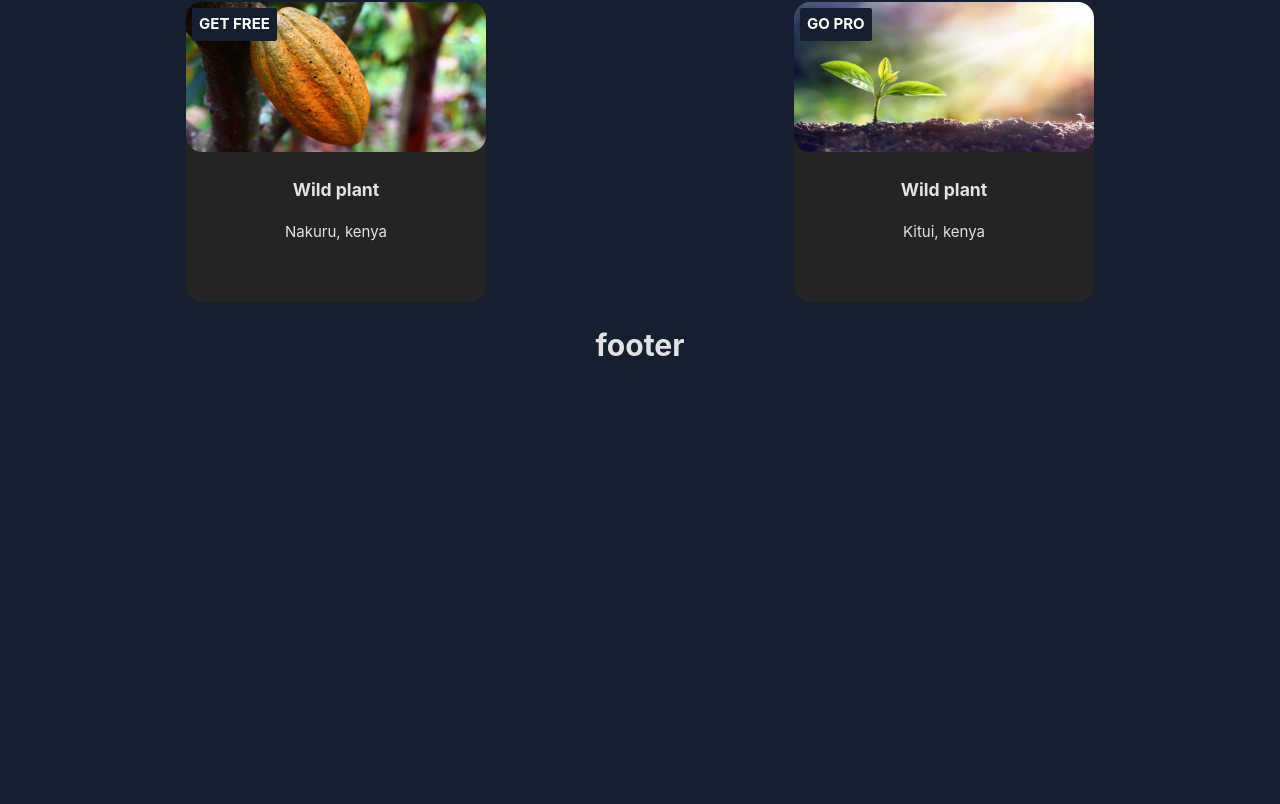
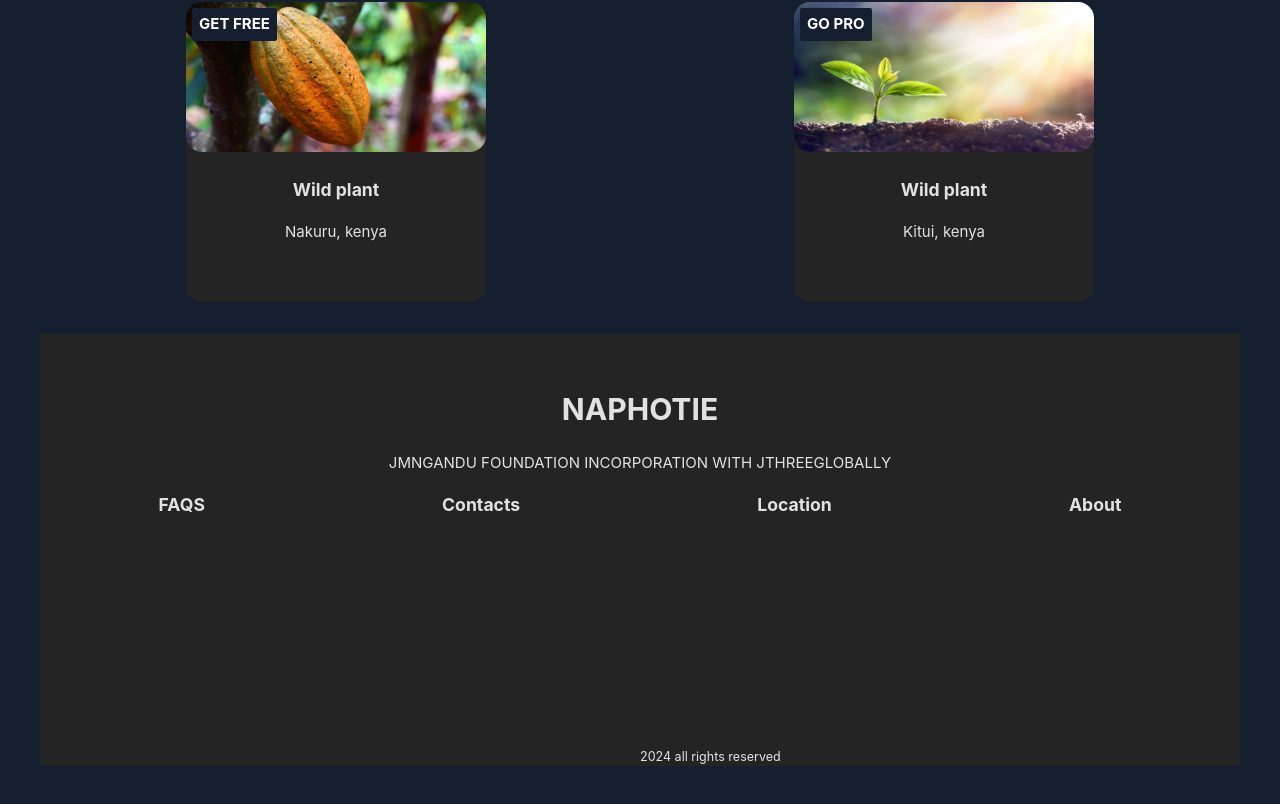
Before and after one commit to jmngandu/NAPHOTIE, a React (Vite) app in the folder naphotie/: page / in a window 1280 px wide. Shown: the part 2019-2823 px from the top of the page. Before the commit the page ends 2447 px from the top, so only its background shows below. Built offline with nearby package versions, Linux system fonts and the light colour scheme.

Commit message:
added home page

```diff
--- a/naphotie/index.html
+++ b/naphotie/index.html
@@ -2,7 +2,11 @@
 <html lang="en">
   <head>
     <meta charset="UTF-8" />
-    <link rel="icon" type="image/svg+xml" href="/vite.svg" />
+    <link
+      rel="icon"
+      type="image/svg+xml"
+      href="./src/assets/Plants/banana.jpg"
+    />
     <meta name="viewport" content="width=device-width, initial-scale=1.0" />
     <title>NAPHOTIE</title>
   </head>
--- a/naphotie/src/App.css
+++ b/naphotie/src/App.css
@@ -56,3 +56,23 @@
   font-weight: bold;
   color: #fff;
 }
+/*FOOTER*/
+.footer-sect {
+  margin-top: 2rem;
+  padding-top: 2rem;
+  background-color: #242424;
+  height: 50vh;
+  position: relative;
+}
+.foot-more {
+  display: flex;
+  justify-content: space-around;
+  flex-wrap: wrap;
+}
+.foot-more h3:hover {
+  text-decoration: overline;
+}
+#conc {
+  bottom: 0;
+  position: absolute;
+}
--- a/naphotie/src/Components/Footer.jsx
+++ b/naphotie/src/Components/Footer.jsx
@@ -1,7 +1,17 @@
 export const Footer = () => {
   return (
     <>
-      <h1>footer</h1>
+      <div className="footer-sect">
+        <h1>NAPHOTIE</h1>
+        <span>JMNGANDU FOUNDATION INCORPORATION WITH JTHREEGLOBALLY</span>
+        <div className="foot-more">
+          <h3>FAQS</h3>
+          <h3>Contacts</h3>
+          <h3>Location</h3>
+          <h3>About</h3>
+        </div>
+        <small id="conc">2024 all rights reserved</small>
+      </div>
     </>
   );
 };
```
